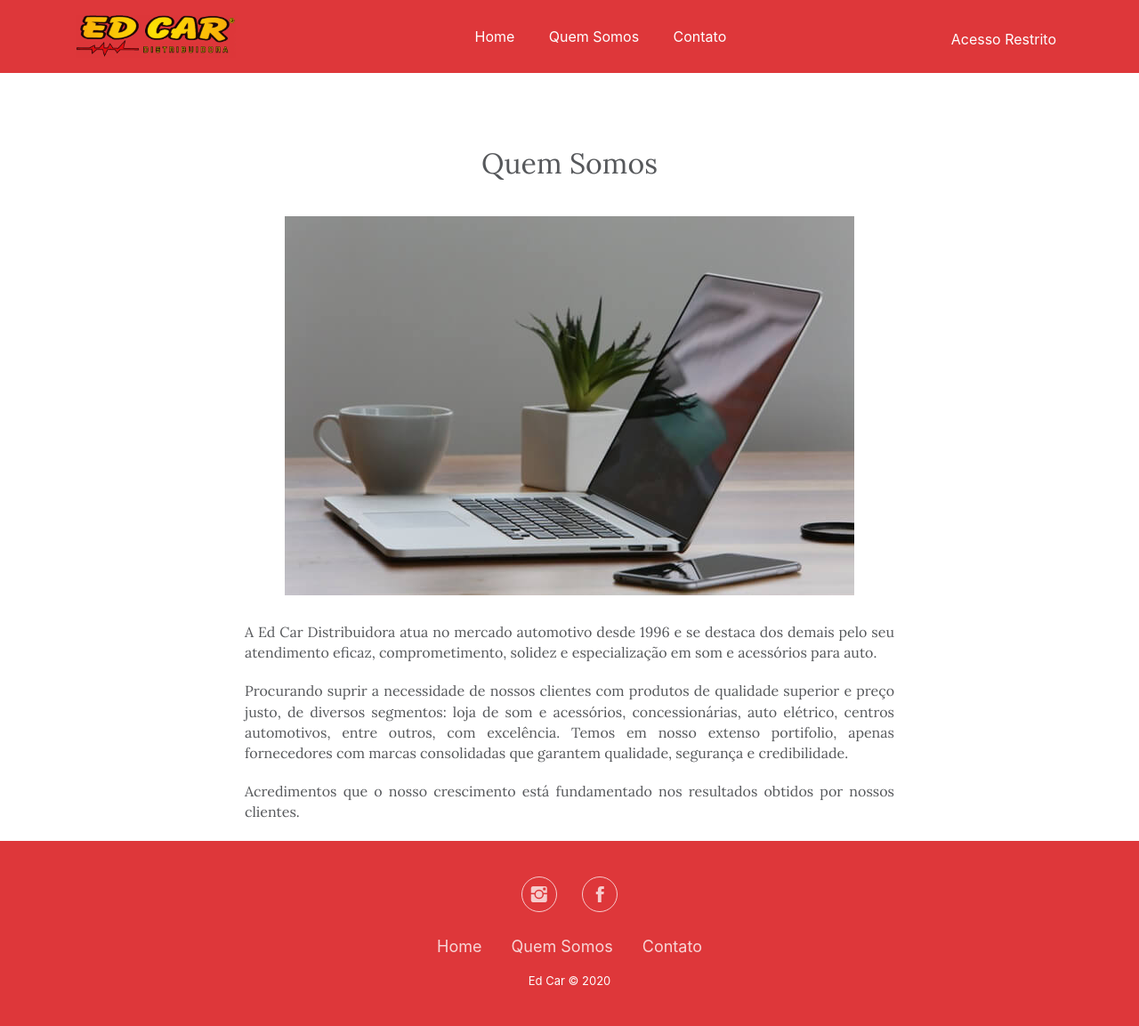
After one commit to Alquimar/edcar_distribuidora, a Django app: page /quem-somos/ in a window 1280 px wide. The commit adds this page. Shown: the whole page at 89% size. Run offline with Django 3.2, Linux system fonts and the light colour scheme; some libraries are stand-ins or nearby versions; some web fonts are replaced.

```diff
--- /dev/null
+++ b/edcar_distribuidora/core/templates/core/quem_somos.html
@@ -0,0 +1,23 @@
+{% extends "base.html" %}
+{% load static %}
+
+{% block content %}
+    <div class="article-clean">
+        <div class="container">
+            <div class="row">
+                <div class="col-lg-10 col-xl-8 offset-lg-1 offset-xl-2">
+                    <div class="text-center intro">
+                        <h1 class="text-center">Quem Somos</h1>
+                        <img class="img-fluid" src="{% static 'img/desk.jpg' %}">
+                    </div>
+                    <div class="text">
+                        <p style="text-align: justify;">A Ed Car Distribuidora atua no mercado automotivo desde 1996 e se destaca dos demais pelo seu atendimento eficaz, comprometimento, solidez e especialização em som e acessórios para auto.<br></p>
+                        <p style="text-align: justify;">Procurando suprir a necessidade de nossos clientes com produtos de qualidade superior e preço justo, de diversos segmentos: loja de som e acessórios, concessionárias, auto elétrico, centros automotivos, entre outros, com excelência.
+                            Temos em nosso extenso portifolio, apenas fornecedores com marcas consolidadas que garantem qualidade, segurança e credibilidade.<br></p>
+                        <p style="text-align: justify;">Acredimentos que o nosso crescimento está fundamentado nos resultados obtidos por nossos clientes.<br></p>
+                    </div>
+                </div>
+            </div>
+        </div>
+    </div>
+{% endblock %}
--- a/edcar_distribuidora/core/urls.py
+++ b/edcar_distribuidora/core/urls.py
@@ -4,6 +4,8 @@ from edcar_distribuidora.core import views
 
 app_name = "core"
 urlpatterns = [
-    path("", views.getTodos, name="home"),
-    path("categoria/<int:categoria_id>", views.getItensCategoria, name="itens_categoria"),
+    path("", views.home, name="home"),
+    path("quem-somos/", views.quem_somos, name="quem_somos"),
+    path("contato/", views.contato, name="contato"),
+    path("categoria/<int:categoria_id>", views.itens_categoria, name="itens_categoria"),
 ]
--- a/edcar_distribuidora/core/views.py
+++ b/edcar_distribuidora/core/views.py
@@ -3,7 +3,19 @@ from django.contrib.auth.decorators import login_required
 
 from .models import Departamento, Categoria, Item
 
-def getTodos(request):
+def quem_somos(request):
+    template_name = "core/quem_somos.html"
+    context = {}
+    return render(request, template_name, context)
+
+
+def contato(request):
+    template_name = "core/contato.html"
+    context = {}
+    return render(request, template_name, context)
+
+
+def home(request):
     departamentos = Departamento.objects.filter(ativo=True)
     produtos = Item.objects.filter(ativo=True)
     template_name = "core/home.html"
@@ -14,7 +26,7 @@ def getTodos(request):
     return render(request, template_name, context)
 
 
-def getItensCategoria(request, categoria_id):
+def itens_categoria(request, categoria_id):
     departamentos = Departamento.objects.filter(categorias__isnull=False, ativo=True).distinct()
     produtos = Item.objects.filter(categoria_id=categoria_id)
     template_name = "core/itens_categoria.html"
--- a/edcar_distribuidora/templates/base.html
+++ b/edcar_distribuidora/templates/base.html
@@ -38,10 +38,10 @@
                                 <a class="nav-link" href="{% url 'core:home' %}">Home</a>
                             </li>
                             <li class="nav-item" role="presentation">
-                                <a class="nav-link" href="qemsomos.html">Quem Somos</a>
+                                <a class="nav-link" href="{% url 'core:quem_somos' %}">Quem Somos</a>
                             </li>
                             <li class="nav-item" role="presentation">
-                                <a class="nav-link" href="contato.html">Contato</a>
+                                <a class="nav-link" href="{% url 'core:contato' %}">Contato</a>
                             </li>
                         </ul>
                         <span class="navbar-text">
@@ -54,35 +54,6 @@
     </div>
 
     <div class="container" style="max-width:1700px;">
-        <div class="row" style="margin-bottom: 20px;">
-            <div class="col-md-12">
-                <nav class="navbar navbar-light navbar-expand-md">
-                    <div class="container-fluid"><button data-toggle="collapse" class="navbar-toggler" data-target="#navcol-2"><span class="sr-only">Toggle navigation</span><span class="navbar-toggler-icon"></span></button>
-                        <div class="collapse navbar-collapse" id="navcol-2">
-                            <ul class="nav navbar-nav mx-auto">
-                            {% if departamentos.count > 0 %}
-                                {% for departamento in departamentos %}
-                                    <li class="nav-item dropdown">
-                                        <a class="dropdown-toggle nav-link" data-toggle="dropdown" aria-expanded="false" href="#">{{ departamento }} </a>
-                                        <div class="dropdown-menu" role="menu">
-                                            {% for categoria in departamento.categorias.all %}
-                                                <a class="dropdown-item" role="presentation" href="{% url 'core:itens_categoria' categoria.pk %}">{{ categoria }}</a>
-                                            {% endfor %}
-                                        </div>
-                                    </li>
-                                {% endfor %}
-                            {% else %}
-                                <div class="alert alert-danger d-flex justify-content-center" role="alert">
-                                    <span>Não existem produtos registrados</span>
-                                </div>
-                            {% endif %}
-                            </ul>
-                        </div>
-                    </div>
-                </nav>
-            </div>
-        </div>
-
         {% block content %}
         {% endblock %}
     </div>
@@ -96,9 +67,9 @@
                 <a href="#" target="_blank"><i class="icon ion-social-facebook"></i></a>
             </div>
             <ul class="list-inline">
-                <li class="list-inline-item"><a href="index.html">Home</a></li>
-                <li class="list-inline-item"><a href="qemsomos.html">Quem Somos</a></li>
-                <li class="list-inline-item"><a href="contato.html">Contato</a></li>
+                <li class="list-inline-item"><a href="{% url 'core:home' %}">Home</a></li>
+                <li class="list-inline-item"><a href="{% url 'core:quem_somos' %}">Quem Somos</a></li>
+                <li class="list-inline-item"><a href="{% url 'core:contato' %}">Contato</a></li>
             </ul>
             <p class="copyright">Ed Car © 2020</p>
         </footer>
```
Also changed, not shown: edcar_distribuidora/core/templates/core/home.html (+29 -0 lines), edcar_distribuidora/core/templates/core/qemsomos.html (deleted, +0 -69 lines).
